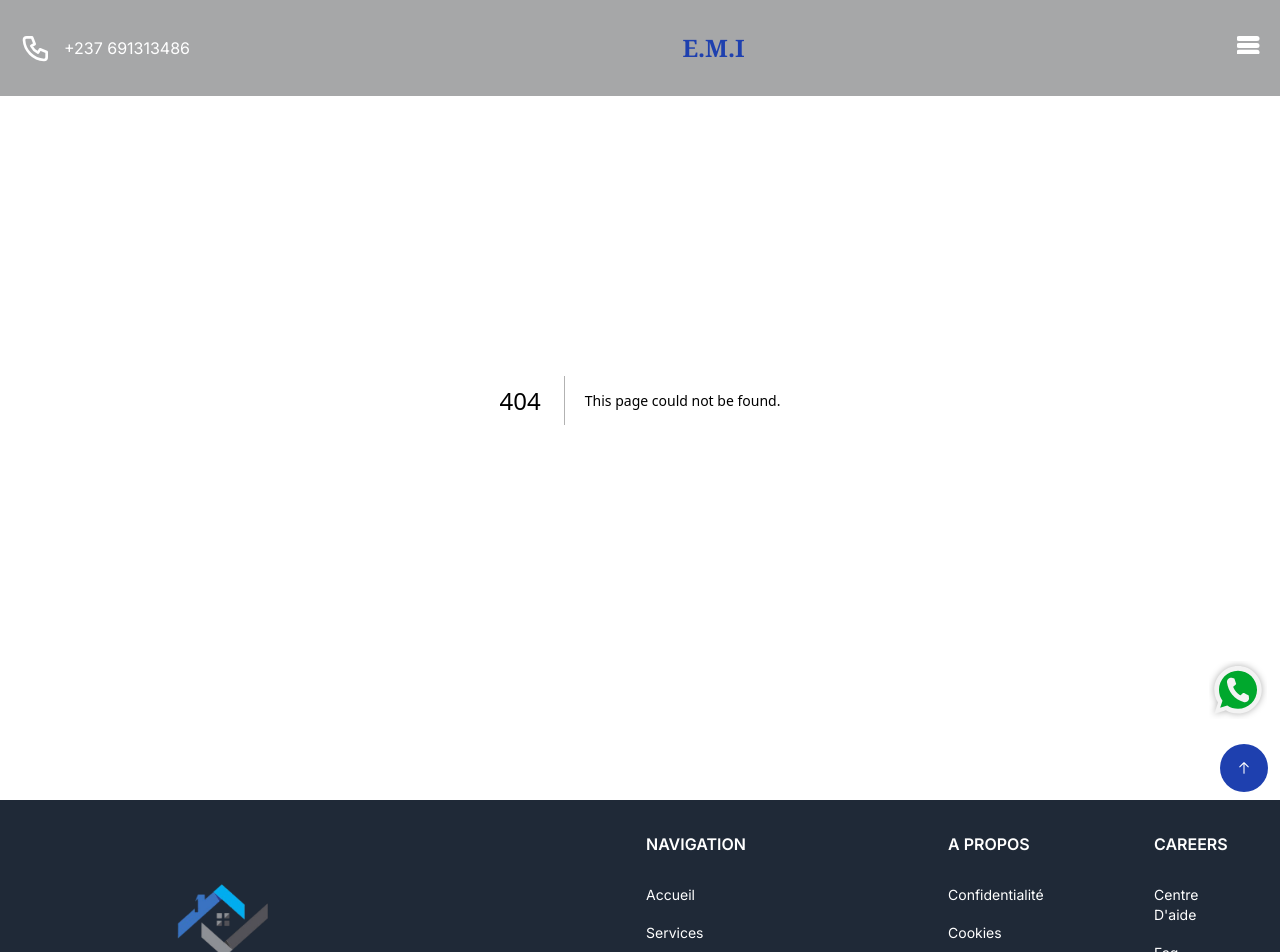
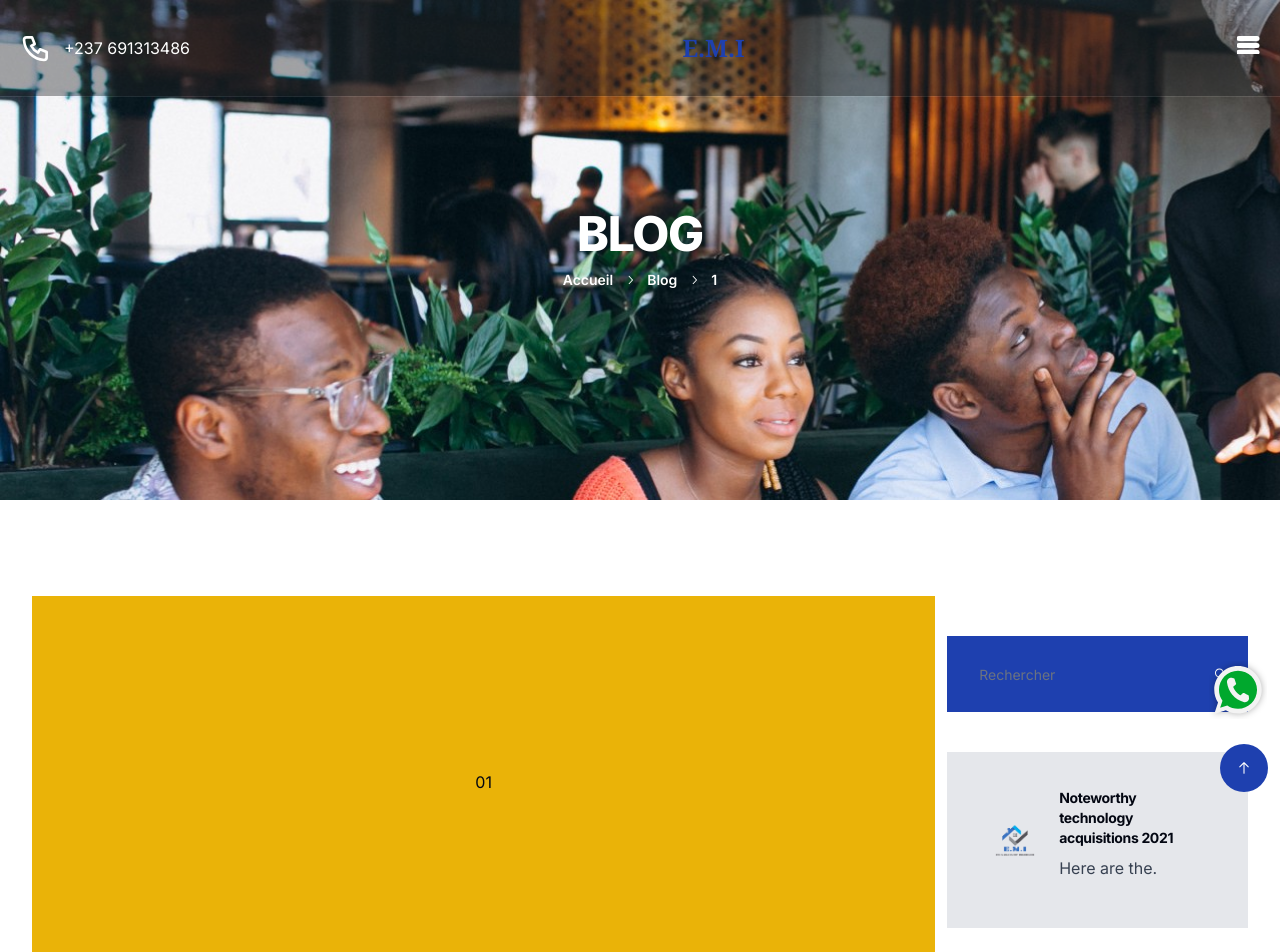
Before and after one commit to lebresilien/real-state-web-site, a Next.js app: page /blog/1 in a window 1280 px wide. Before the commit this address had no page. Shown: the top 952 px of the page. Built offline with nearby package versions, Linux system fonts and the light colour scheme.

Commit message:
blog detail

```diff
--- a/next.config.mjs
+++ b/next.config.mjs
@@ -11,6 +11,10 @@ const nextConfig = {
             protocol: 'https',
             hostname: 'backend.etsmanagementimmo.com'
           },
+          {
+            protocol: 'https',
+            hostname: 'images.unsplash.com'
+          },
         ],
     },
 };
--- /dev/null
+++ b/src/app/blog/[slug]/page.tsx
@@ -0,0 +1,53 @@
+import { Breadcrumb, BreadcrumbItem, BreadcrumbLink, BreadcrumbList, BreadcrumbSeparator } from "@/components/ui/breadcrumb";
+import { Button } from "@/components/ui/button";
+import { Icon } from "@/components/ui/icons";
+import { Input } from "@/components/ui/input";
+
+export default function Page({ params }: { params: { slug: string } }) {
+    return (
+        <div className="flex w-full h-full flex-col items-center justify-center lg:min-h-screen">
+
+            <section className="w-full text-white flex flex-col items-center justify-center background-content h-[500px]">
+                <h1 className="text-3xl text-primary sm:text-5xl leading-normal uppercase font-extrabold tracking-tight text-white">Blog</h1>
+                <Breadcrumb className="mt-3 font-semibold">
+                    <BreadcrumbList>
+                        <BreadcrumbItem>
+                            <BreadcrumbLink className="text-white hover:text-primary" href="/">Accueil</BreadcrumbLink>
+                        </BreadcrumbItem>
+                        <BreadcrumbSeparator className="text-white" />
+                        <BreadcrumbItem>
+                            <BreadcrumbLink className="text-white hover:text-primary" href="/blog">Blog</BreadcrumbLink>
+                        </BreadcrumbItem>
+                        <BreadcrumbSeparator className="text-white" />
+                        <BreadcrumbItem className="text-white uppercase">{params.slug}</BreadcrumbItem>
+                    </BreadcrumbList>
+                </Breadcrumb>
+            </section>
+
+            <div className="container h-full my-24 flex h-[200px] space-x-3">
+                <div className="bg-yellow-500 flex flex-col items-center justify-center w-3/4 p-10">01</div>
+
+                <div className="py-10 w-1/4 flex flex-col space-y-10">
+
+                    <div className="py-5 bg-primary flex w-full max-w-sm items-center space-x-1 px-5">
+                        <Input className="border-none text-white border-transparent shadow-none focus-visible:ring-transparent" placeholder="Rechercher" />
+                        <Icon name="magnifying-glass" className="text-white" />
+                    </div>
+
+                    <div className="py-5 flex flex-col w-full bg-gray-200 max-w-sm items-center px-10">
+                        <div className="flex flex-col items-center shadow-none md:flex-row md:max-w-xl">
+                            <img className="object-cover h-14 w-14" src="/images/emi.png" alt="" />
+                            <div className="flex flex-col justify-between p-4 leading-normal">
+                                <h6 className="mb-2 text-sm font-bold tracking-tight">Noteworthy technology acquisitions 2021</h6>
+                                <p className="mb-3 font-normal text-gray-700">Here are the.</p>
+                            </div>
+                        </div>
+                    </div>
+
+                </div>
+
+            </div>
+
+        </div>
+    )
+}
--- a/src/app/globals.css
+++ b/src/app/globals.css
@@ -122,3 +122,12 @@
   background-size: cover;
   /*background-color: bisque;*/
 }
+
+::placeholder {
+  color: red;
+  opacity: 1; /* Firefox */
+}
+
+::-ms-input-placeholder { /* Edge 12 -18 */
+  color: red;
+}
--- a/src/components/about.tsx
+++ b/src/components/about.tsx
@@ -14,7 +14,7 @@ const About = ({ advantages, visions }: {advantages: Advantage[], visions: Visio
                     <div className="mt-12 md:mt-0 order-last md:order-first" data-aos="fade-up-right">
                         <Image
                             src="https://images.unsplash.com/photo-1531973576160-7125cd663d86"
-                            alt="About Us Image"
+                            alt="A propos de Ets Management Immo"
                             className="object-cover rounded-lg shadow-md"
                             sizes="100vw"
                             width={50}
--- a/src/components/blog.tsx
+++ b/src/components/blog.tsx
@@ -15,7 +15,7 @@ const BlogItem = ({
         return (
             <div className="w-[350px] bg-white rounded overflow-hidden shadow-lg pb-5">
                 <div className="relative cursor-pointer group h-[230px]">
-                    <Link href={slug}>
+                    <Link href={`blog/${slug}`}>
                         <Image
                             className="grayscale transition ease-in group-hover:-translate-y-10 group-hover:scale-150 duration-1000"
                             src={cover}
@@ -31,19 +31,19 @@ const BlogItem = ({
                 </div>
 
                 <div className="px-3 py-4 flex flex-col space-y-3">
-                    <Link href={slug}>
+                    <Link href={`blog/${slug}`}>
                         <div className="flex font-bold mb-2 space-x-1">
                             <Icon name="avatar" className="text-primary hover:text-primary" />
                             <span className="uppercase text-sm text-gray-500 hover:text-primary">{user}</span>
                         </div>
                     </Link>
-                    <Link href={slug} className="block">
+                    <Link href={`blog/${slug}`} className="block">
                         <p className="text-gray-900 font-bold uppercase hover:text-primary">
                             {title}
                         </p>
                     </Link>
                 </div>
-                <Link href={slug} className="block">
+                <Link href={`blog/${slug}`} className="block">
                     <div className="flex space-x-2 px-3 text-gray-600 group hover:text-primary">
                         <span className="inline-block text-sm">Voir plus</span>
                         <Icon name="arrow-right" className="transition group-hover:translate-x-1 duration-500 delay-150" />
--- a/types/name.d.ts
+++ b/types/name.d.ts
@@ -13,6 +13,7 @@ export type IconName =
   | "file-phone-outline"
   | "instagram-logo"
   | "linkedin-logo"
+  | "magnifying-glass"
   | "mail-outline"
   | "phone-filled"
   | "phone-outline"
```
Also changed, not shown: other/svg-icons/magnifying-glass.svg (added), public/icons/sprite.svg.
